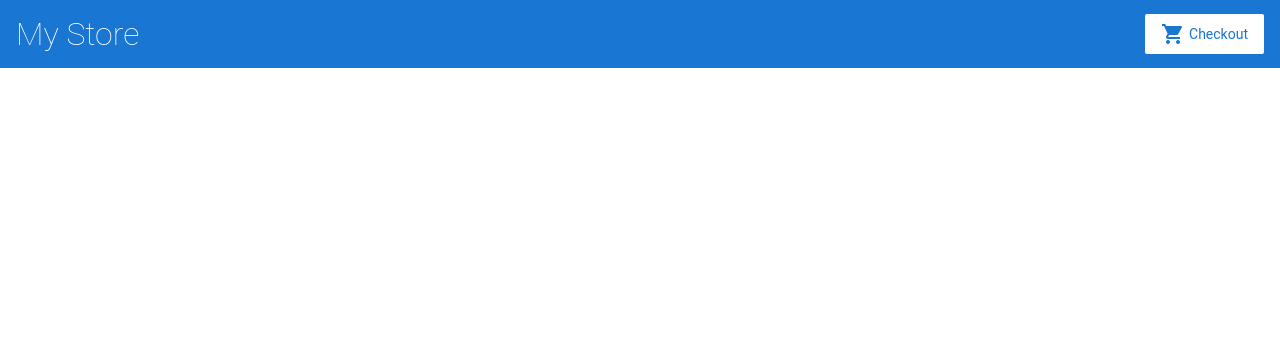
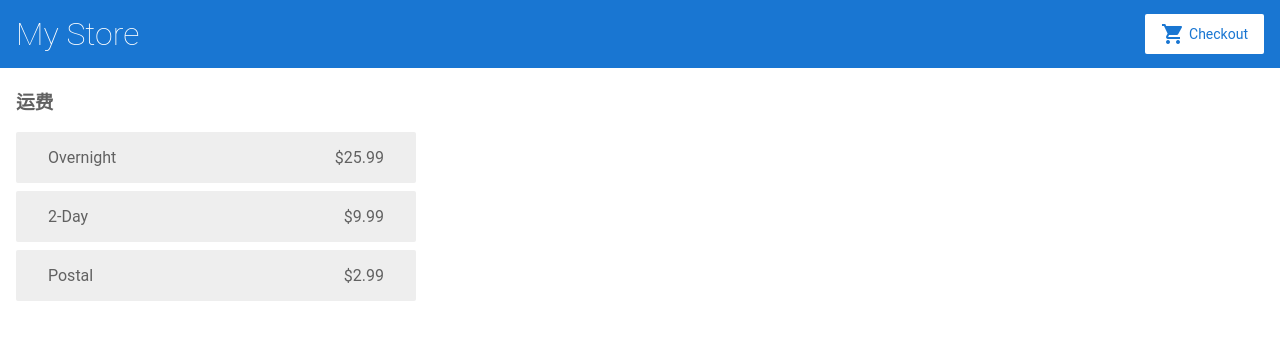
Before and after one commit to SuiyZell/SuiyZell_Angular_Journey, an Angular app: page /shipping in a window 1280 px wide. Before the commit this address led to /. Shown: the top 340 px of the page. Built offline with nearby package versions, Linux system fonts and the light colour scheme.

Commit message:
实现获取运费功能

```diff
--- a/src/app/cart.service.ts
+++ b/src/app/cart.service.ts
@@ -1,3 +1,4 @@
+import {HttpClient, HttpClientModule} from "@angular/common/http";
 import {Injectable} from '@angular/core';
 import {Product} from "./products";
 
@@ -21,6 +22,11 @@
         return this.items
     }
 
-    constructor() {
+    getShippingPrices(){
+        return this.http.get<{type:string,price:number}[]>
+        ('/assets/shipping.json')
+    }
+
+    constructor(private http: HttpClient) {
     }
 }
--- a/src/app/cart/cart.component.html
+++ b/src/app/cart/cart.component.html
@@ -1,4 +1,8 @@
 <h3>Cart</h3>
+
+<p>
+    <a routerLink="/shipping">运费</a>
+</p>
 <div class="cart-item" *ngFor="let item of items">
     <span>{{item.name}}</span>
     <span>{{item.price | currency}}</span>
--- /dev/null
+++ b/src/app/shipping/shipping.component.html
@@ -0,0 +1,5 @@
+<h3>运费</h3>
+<div class="shipping-item" *ngFor="let shipping of shippingCosts | async">
+    <span>{{shipping.type}}</span>
+    <span>{{shipping.price | currency}}</span>
+</div>
--- /dev/null
+++ b/src/app/shipping/shipping.component.ts
@@ -0,0 +1,21 @@
+import {Component, OnInit} from '@angular/core';
+
+import {Observable} from "rxjs";
+import {CartService} from "../cart.service";
+
+@Component({
+    selector: 'app-shipping',
+    templateUrl: './shipping.component.html',
+    styleUrls: ['./shipping.component.css']
+})
+export class ShippingComponent implements OnInit {
+
+    shippingCosts!: Observable<{ type: string, price: number }[]>;
+
+    ngOnInit() {
+        this.shippingCosts = this.cartService.getShippingPrices();
+    }
+
+    constructor(private cartService: CartService) {
+    }
+}
```
Also changed, not shown: src/app/app.module.ts (+6 -1 lines), src/app/shipping/shipping.component.css (added), 1 other file (tests, documents, lock files or other folders).
